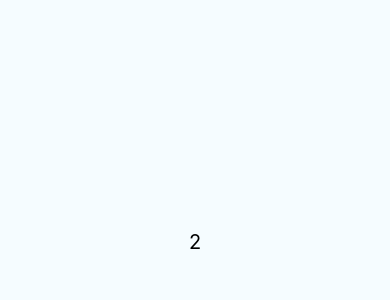
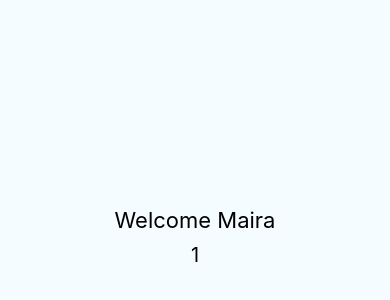
Before and after one commit to wps13/cursoVerao, a React Native app: screen / in a window 390 px wide. Shown: the part 180-480 px from the top of the page. Built offline with nearby package versions, Linux system fonts and the light colour scheme.

Commit message:
Create New Component - Hello

```diff
--- a/App.js
+++ b/App.js
@@ -1,31 +1,17 @@
-/**
- * Sample React Native App
- * https://github.com/facebook/react-native
- *
- * @format
- * @flow
- */
+import React, {Component} from 'react';
+import { StyleSheet, Text, View} from 'react-native';
+import Hello from './Hello';
 
-import React, {Component} from 'react';
-import {Platform, StyleSheet, Text, View} from 'react-native';
-
-const instructions = Platform.select({
-  ios: 'Press Cmd+R to reload,\n' + 'Cmd+D or shake for dev menu',
-  android:
-    'Double tap R on your keyboard to reload,\n' +
-    'Shake or press menu button for dev menu',
-});
- const test:number = '1';
- function double(n:number):number{
-   return n*2;
- }
-
-type Props = {};
-export default class App extends Component<Props> {
+class App extends Component{
+  constructor(){
+    super();
+    this.state = {name:'João'}
+  }
   render() {
-    const result = double(test)
+    const result = 1;
     return (
       <View style={styles.container}>
+        <Hello name="Maira" />
         <Text style={styles.welcome}>{result}</Text>
       </View>
     );
@@ -50,3 +36,5 @@ const styles = StyleSheet.create({
     marginBottom: 5,
   },
 });
+
+export default App;
--- /dev/null
+++ b/Hello.js
@@ -0,0 +1,18 @@
+import React, {Component} from 'react';
+import {StyleSheet, Text} from 'react-native';
+
+
+class Hello extends Component {
+    render() {
+      return (
+        <Text style={style.welcomeText}>Welcome {this.props.name}</Text>
+      );
+    }
+}
+
+const style = StyleSheet.create({
+    welcomeText:{
+        fontSize:22
+    }
+})
+export default Hello;
```
